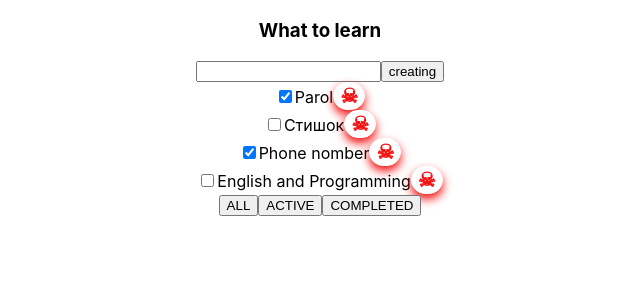
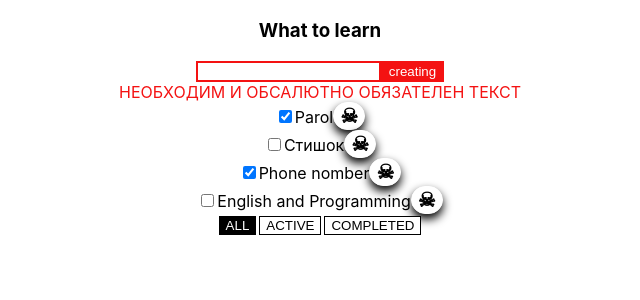
Before and after one commit to pavelminsk1979/todolist3, a React (Create React App) app: page / in a window 1280 px wide. Both pictures are taken after a click on the button "creating". Shown: the top 300 px of the page, without its empty margins (320-960 px from the left). Built offline with nearby package versions, Linux system fonts and the light colour scheme.

Commit message:
lesson 4

```diff
--- a/src/App.tsx
+++ b/src/App.tsx
@@ -15,7 +15,12 @@ function App() {
         {id:v1(),title:'Phone nomber',isDone:true},
         {id:v1(),title:'English and Programming',isDone:false},
     ])
-    const [filterValueActiv,SetFilterValueActiv]=useState<ValueFilterType>('all')
+    const [filterValueActiv,SetFilterValueActiv] = useState<ValueFilterType>('all')
+
+    const changeTaskCheckbox = (idTask: string,valueIsDone:boolean) => {
+        SetTasks(tasks.map(e=>e.id===idTask
+        ?{...e,isDone: valueIsDone}:e))
+    }
 
     const addedNewTask = (textInput:string) => {
       const newTask={id:v1(),title:textInput,isDone:false}
@@ -39,6 +44,8 @@ function App() {
         <div className="App">
 
     <Todolist
+        filterValueActiv={filterValueActiv}
+        changeTaskCheckbox={changeTaskCheckbox}
         addedNewTask={addedNewTask}
         changeFilter={changeFilter}
         removeTask={removeTask}
--- a/src/Todolist.module.css
+++ b/src/Todolist.module.css
@@ -1,6 +1,6 @@
 .removeButton{
     background-color: white;
-    color: #f41212;
+    color: black;
     font-size: 20px;
     font-weight: bolder;
     border-radius: 20px;
@@ -10,3 +10,30 @@
 .removeButton:hover{
     color: #c00606;
 }
+
+.allert{
+    color: #f41212;
+}
+
+.frameInput{
+    border: 2px solid #f41212;
+}
+
+.buttonRedNullText{
+    border: 2px solid #f41212;
+    background-color:#f41212;
+    color: white;
+}
+
+.buttonFilterNotActive{
+    border: 1px solid black;
+    background-color:white;
+    color: black;
+   margin-left: 3px;
+}
+
+.buttonFilterActive{
+    border: 1px solid black;
+    background-color:black;
+    color: white;
+}
--- a/src/Todolist.tsx
+++ b/src/Todolist.tsx
@@ -8,14 +8,17 @@ type TodolistType = {
     removeTask: (idTask: string) => void
     changeFilter: (valueFilter: ValueFilterType) => void
     addedNewTask: (textInput: string) => void
+    changeTaskCheckbox:(idTask: string,valueIsDone:boolean)=>void
+    filterValueActiv:ValueFilterType
 }
 
 export type ValueFilterType = 'all' | 'active' | 'completed'
 
 
-export const Todolist = ({title, filterTasksState, removeTask, changeFilter, addedNewTask}: TodolistType) => {
+export const Todolist = ({title, filterTasksState, removeTask, changeFilter, addedNewTask,changeTaskCheckbox,filterValueActiv}: TodolistType) => {
 
     const [textInput, SetTextInput] = useState('')
+    const [errorNullText,setErrorNullText]=useState(false)
 
     const removeTaskHandler = (idTask: string) => {
         removeTask(idTask)
@@ -27,13 +30,15 @@ export const Todolist = ({title, filterTasksState, removeTask, changeFilter, add
 
     const creatingTextInputHandler = (event: ChangeEvent<HTMLInputElement>) => {
         SetTextInput(event.currentTarget.value)
+        setErrorNullText(false)
     }
 
     const addedNewTaskHandler = () => {
         if (textInput.trim() != '') {
             addedNewTask(textInput.trim().toUpperCase().repeat(2))
-        }
-        SetTextInput('')
+            SetTextInput('')
+        } else {setErrorNullText(true)}
+
     }
 
     const clickEnterAddedTaskHandler = (event: KeyboardEvent<HTMLInputElement>) => {
@@ -42,27 +47,39 @@ export const Todolist = ({title, filterTasksState, removeTask, changeFilter, add
         }
     }
 
+    const changeTaskCheckboxHandler = (idTask: string,valueIsDone:boolean) => {
+        changeTaskCheckbox(idTask,valueIsDone)
+    }
+
 
     return (
         <div>
             <h3>{title}</h3>
             <div>
                 <input
+                    className={errorNullText?st.frameInput:''}
                     onKeyPress={clickEnterAddedTaskHandler}
                     value={textInput}
                     onChange={creatingTextInputHandler}
                 />
                 <button
+                    className={errorNullText?st.buttonRedNullText:''}
                     onClick={addedNewTaskHandler}
                 >creating
                 </button>
             </div>
+            {errorNullText&&<div className={st.allert}>
+            НЕОБХОДИМ И ОБСАЛЮТНО ОБЯЗАТЕЛЕН ТЕКСТ </div>}
             <div>
                 {
                     filterTasksState.map(elTask => {
                         return (
                             <div key={elTask.id}>
-                                <input type='checkbox' checked={elTask.isDone}/>
+                                <input
+                                    onChange={(event)=>{changeTaskCheckboxHandler(
+                                        elTask.id,event.currentTarget.checked)}}
+                                    type='checkbox'
+                                    checked={elTask.isDone}/>
                                 <span>{elTask.title}</span>
                                 <button
                                     className={st.removeButton}
@@ -76,9 +93,12 @@ export const Todolist = ({title, filterTasksState, removeTask, changeFilter, add
                 }
             </div>
             <div>
-                <button onClick={() => battonFilterHandler('all')}>ALL</button>
-                <button onClick={() => battonFilterHandler('active')}>ACTIVE</button>
-                <button onClick={() => battonFilterHandler('completed')}>COMPLETED</button>
+                <button className={filterValueActiv=='all'?st.buttonFilterActive:st.buttonFilterNotActive}
+                    onClick={() => battonFilterHandler('all')}>ALL</button>
+                <button className={filterValueActiv=='active'?st.buttonFilterActive:st.buttonFilterNotActive}
+                    onClick={() => battonFilterHandler('active')}>ACTIVE</button>
+                <button className={filterValueActiv=='completed'?st.buttonFilterActive:st.buttonFilterNotActive}
+                    onClick={() => battonFilterHandler('completed')}>COMPLETED</button>
             </div>
         </div>
     )
```
